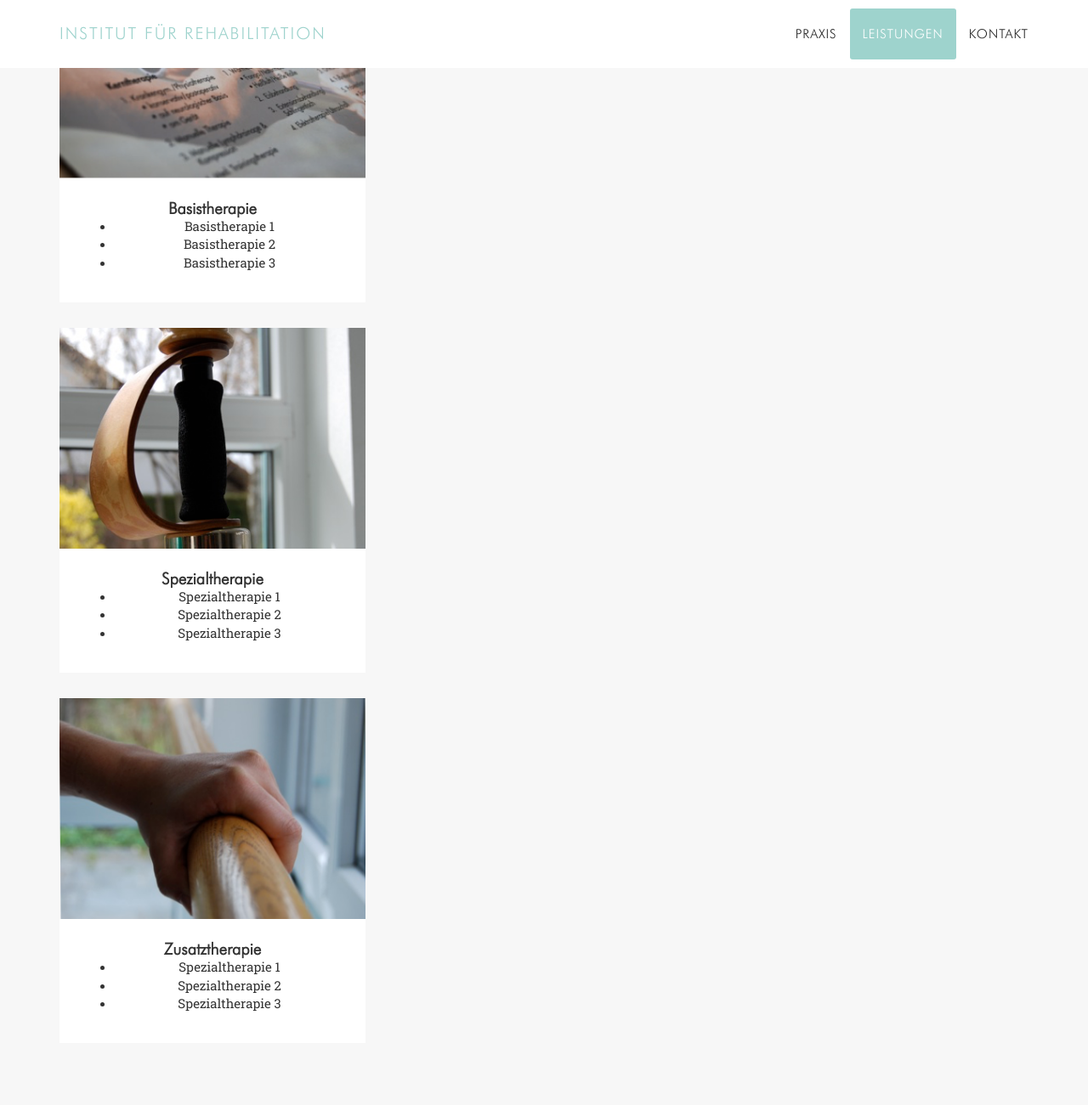
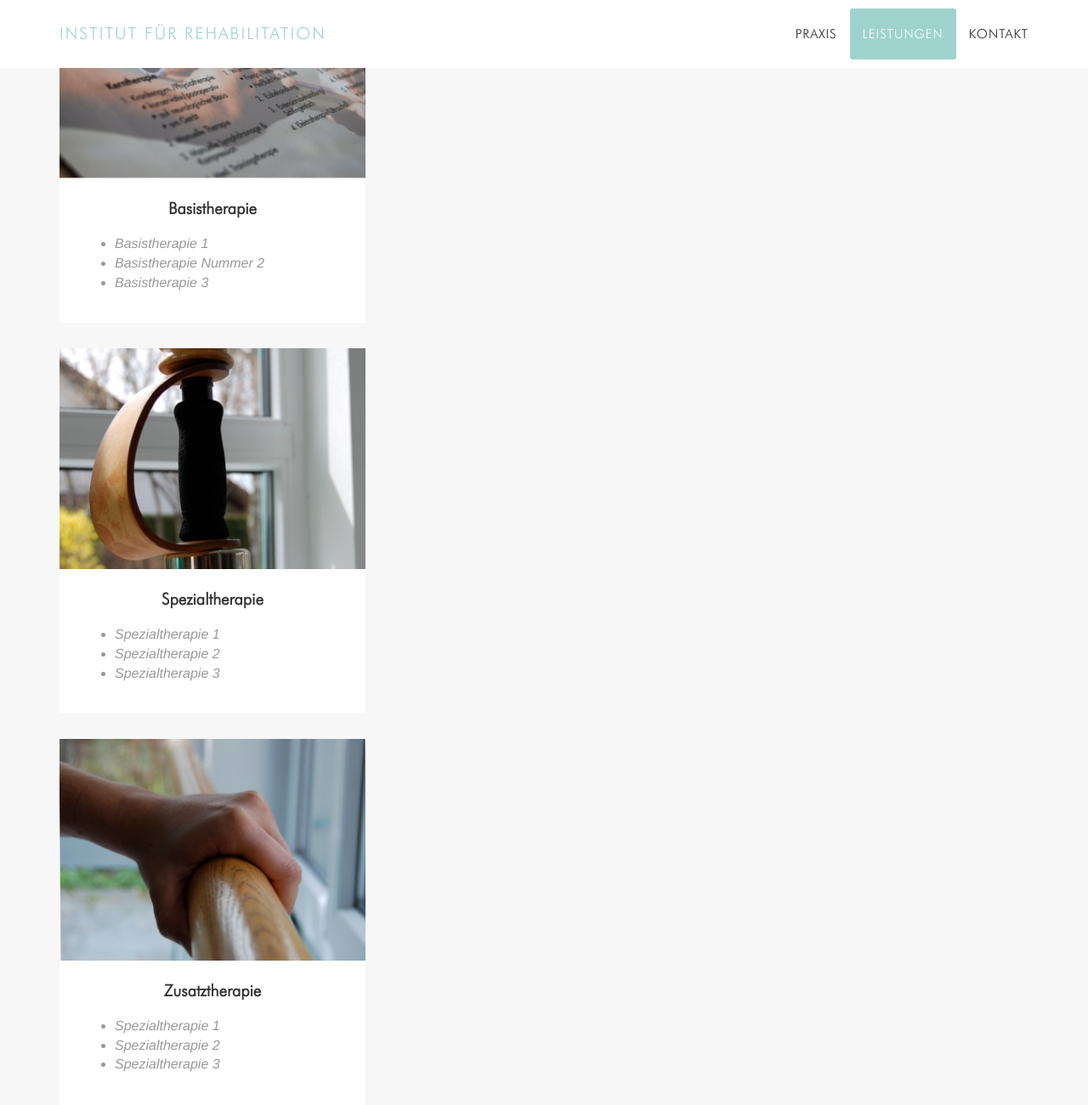
Before and after one commit to instreha/instreha.github.io, a Jekyll site: the page built from index.html, in a window 1280 px wide and 1400 px high, scrolled down 1843 px. Shown: the top 1301 px of the window at 85% size. Built offline with Jekyll 4.4.1, drawn with Linux system fonts in a browser that asks for light colours; some web fonts are replaced.

Commit message:
Start styling therapies

```diff
--- a/_includes/leistungen.html
+++ b/_includes/leistungen.html
@@ -15,13 +15,11 @@
         </a>
         <div class="portfolio-caption">
           <h4>Basistherapie</h4>
-          <p class="text-muted">
           <ul>
             <li>Basistherapie 1</li>
-              <li>Basistherapie 2</li>
+            <li>Basistherapie Nummer 2</li>
             <li>Basistherapie 3</li>
           </ul>
-          </p>
         </div>
       </div>
     </div>
@@ -33,7 +31,6 @@
         </a>
         <div class="portfolio-caption">
           <h4>Spezialtherapie</h4>
-          <p class="text-muted">
           <ul>
             <li>Spezialtherapie 1</li>
             <li>Spezialtherapie 2</li>
@@ -41,7 +38,6 @@
             {% for therapy in site.therapies %}
             {% endfor %}
           </ul>
-          </p>
         </div>
       </div>
     </div>
@@ -53,13 +49,11 @@
         </a>
         <div class="portfolio-caption">
           <h4>Zusatztherapie</h4>
-          <p class="text-muted">
           <ul>
             <li>Spezialtherapie 1</li>
             <li>Spezialtherapie 2</li>
             <li>Spezialtherapie 3</li>
           </ul>
-          </p>
         </div>
       </div>
     </div>
--- a/css/style.css
+++ b/css/style.css
@@ -480,6 +480,19 @@ section h3.section-subheading {
   font-style: italic;
 }
 
+#leistungen .portfolio-item .portfolio-caption ul {
+  margin-top: 20px;
+}
+
+#leistungen .portfolio-item .portfolio-caption ul li {
+  margin: 0;
+  font-family: {{ site.data.template.font.secondary }};
+  color: #{{ site.data.template.color.muted }};
+  font-size: 16px;
+  font-style: italic;
+  text-align: left;
+}
+
 #leistungen * {
   z-index: 2;
 }
```
Lines whose indentation alone changed are shown as unchanged.
